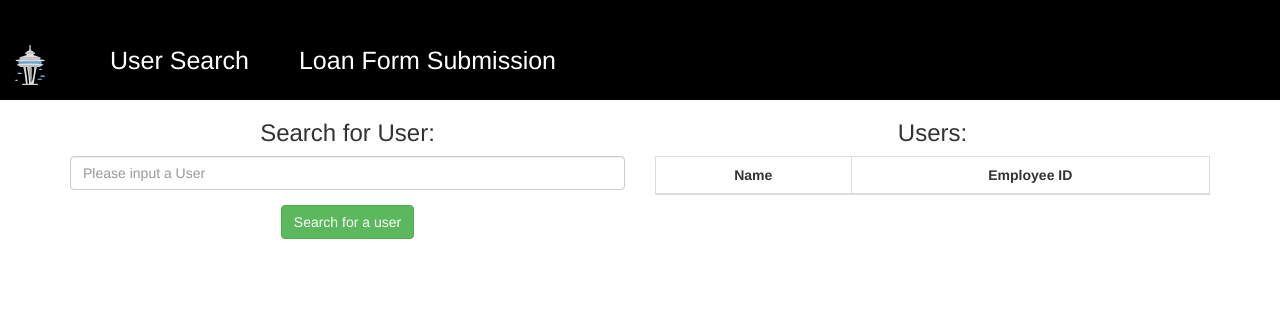
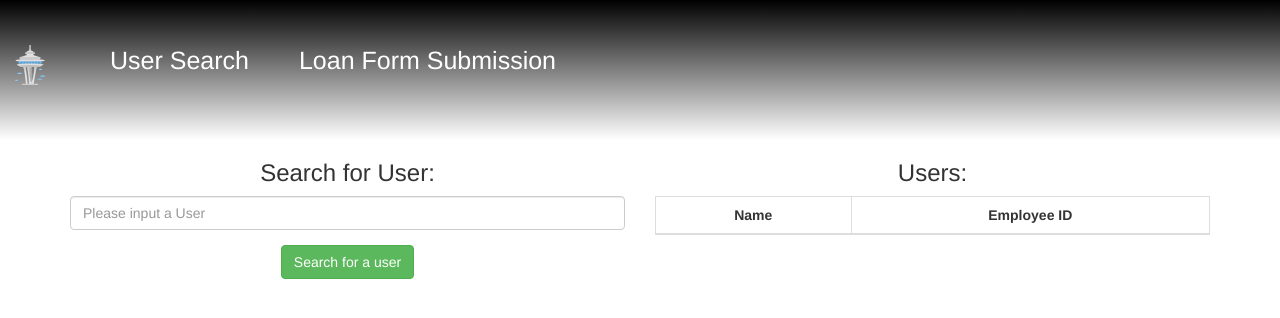
Before and after one commit to LukeWReagan/asset-management, an Angular app: page / in a window 1280 px wide. Shown: the top 318 px of the page. Built offline with nearby package versions, Linux system fonts and the light colour scheme.

Commit message:
Make nav taller for gradient effects

```diff
--- a/src/app/app.component.css
+++ b/src/app/app.component.css
@@ -1,21 +1,22 @@
-#nav{
-    height: 100px;
-    width: 100%;
-    background-color: black;
-    display: flex;
-
+#nav {
+  height: 140px;
+  width: 100%;
+  background-image: linear-gradient(to top, rgba(0,0,0,0), rgba(0,0,0,1));
+  display: flex;
 }
-a{
-    margin-left: 50px;
-    margin-top:50px;
-    font-size: 25px;
-    color: white;
+a {
+  margin-left: 50px;
+  margin-top: 50px;
+  font-size: 25px;
+  color: white;
+  justify-content: space-between;
 }
 #navlink{
   align-items:center;
 }
 .navmargin{
     margin-top: 35px;
+
 }
 #spaceneedle{
   height: 40px;
```
